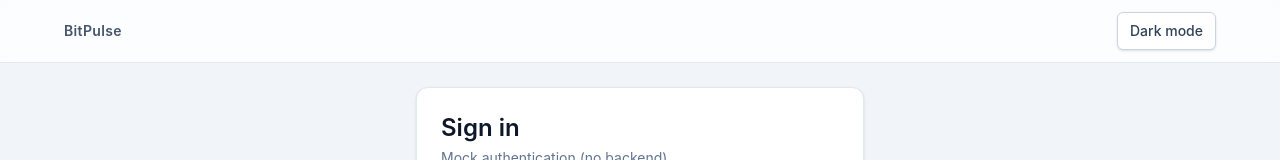
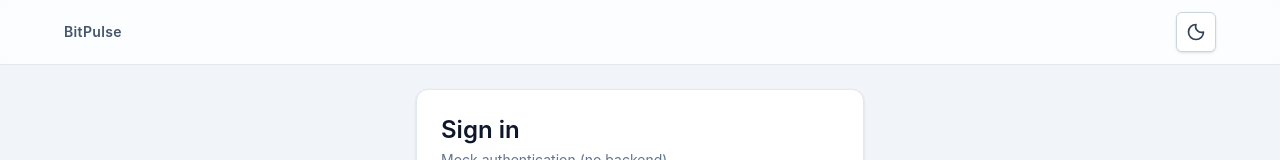
Before and after one commit to Bluuefanatic/bitpulse, a React (Vite) app: page /login in a window 1280 px wide. Shown: the top 160 px of the page. Built offline with nearby package versions, Linux system fonts and the light colour scheme.

Commit message:
feat: update ThemeToggle component for improved accessibility and styling

```diff
--- a/src/components/common/ThemeToggle.tsx
+++ b/src/components/common/ThemeToggle.tsx
@@ -4,14 +4,51 @@ type ThemeToggleProps = {
 }
 
 function ThemeToggle({ isDark, onToggle }: ThemeToggleProps) {
+  const nextModeLabel = isDark ? 'Light mode' : 'Dark mode'
+
   return (
     <button
       type="button"
       onClick={onToggle}
-      className="inline-flex items-center gap-2 rounded-md border border-slate-300 bg-white px-3 py-2 text-sm font-medium text-slate-700 shadow-sm transition hover:bg-slate-50 dark:border-slate-700 dark:bg-slate-900 dark:text-slate-200 dark:hover:bg-slate-800"
-      aria-label="Toggle color theme"
+      className="inline-flex h-10 w-10 items-center justify-center rounded-md border border-slate-300 bg-white text-slate-700 shadow-sm transition hover:bg-slate-50 dark:border-slate-700 dark:bg-slate-900 dark:text-slate-200 dark:hover:bg-slate-800"
+      aria-label={nextModeLabel}
+      title={nextModeLabel}
     >
-      <span>{isDark ? 'Light mode' : 'Dark mode'}</span>
+      {isDark ? (
+        <svg
+          viewBox="0 0 24 24"
+          fill="none"
+          stroke="currentColor"
+          strokeWidth="2"
+          strokeLinecap="round"
+          strokeLinejoin="round"
+          className="h-5 w-5"
+          aria-hidden="true"
+        >
+          <circle cx="12" cy="12" r="4" />
+          <path d="M12 2v2" />
+          <path d="M12 20v2" />
+          <path d="m4.93 4.93 1.41 1.41" />
+          <path d="m17.66 17.66 1.41 1.41" />
+          <path d="M2 12h2" />
+          <path d="M20 12h2" />
+          <path d="m6.34 17.66-1.41 1.41" />
+          <path d="m19.07 4.93-1.41 1.41" />
+        </svg>
+      ) : (
+        <svg
+          viewBox="0 0 24 24"
+          fill="none"
+          stroke="currentColor"
+          strokeWidth="2"
+          strokeLinecap="round"
+          strokeLinejoin="round"
+          className="h-5 w-5"
+          aria-hidden="true"
+        >
+          <path d="M12 3a9 9 0 1 0 9 9 7 7 0 0 1-9-9z" />
+        </svg>
+      )}
     </button>
   )
 }
```
